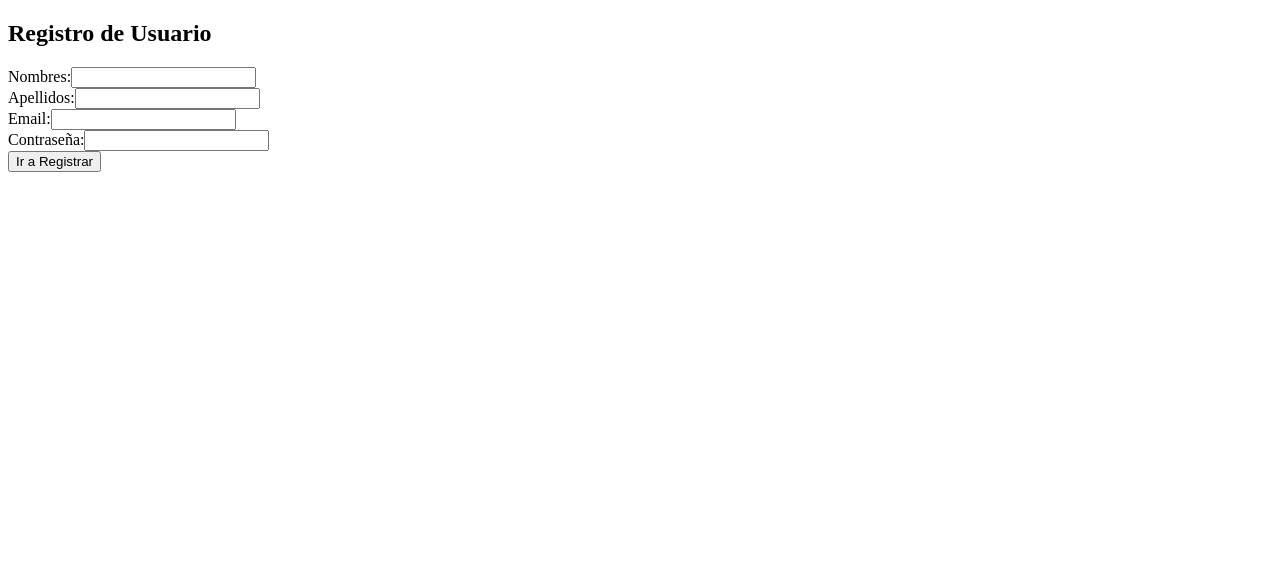
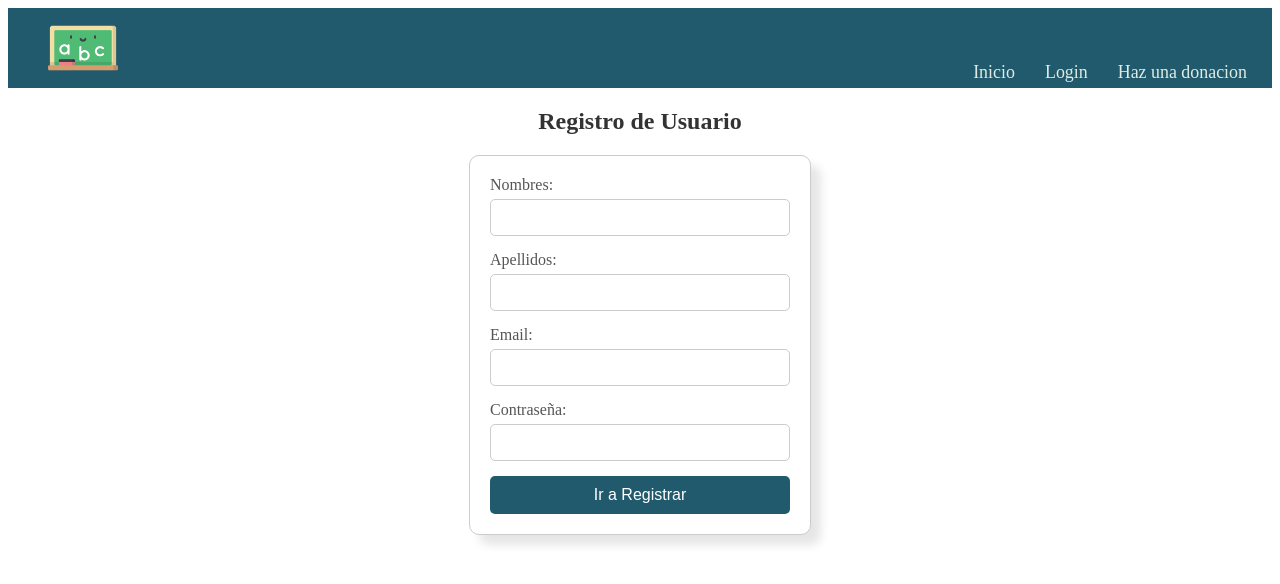
Before and after one commit to JoaquinSRG/Proyecto2vite, a React (Vite) app: page / in a window 1280 px wide. Both pictures are taken after a click on the link "Registrate". Shown: the top 584 px of the page. Built offline with nearby package versions, Linux system fonts and the light colour scheme.

Commit message:
Registro css completado

```diff
--- a/src/pages/registration.css
+++ b/src/pages/registration.css
@@ -0,0 +1,50 @@
+form {
+  background-color: #fff;
+  padding: 20px;
+  border-radius: 10px;
+  box-shadow: 10px 10px 10px rgba(0, 0, 0, 0.1);
+  width: 300px;
+  margin: 0 auto;
+  border: 1px solid #ccc;
+}
+
+h2 {
+  text-align: center;
+  color: #333;
+}
+
+label {
+  display: block;
+  margin-bottom: 5px;
+  color: #555;
+}
+
+input[type="text"],
+input[type="email"],
+input[type="password"] {
+  width: 100%;
+  padding: 10px;
+  margin-bottom: 15px;
+  border: 1px solid #ccc;
+  border-radius: 5px;
+  box-sizing: border-box;
+}
+
+button {
+  width: 100%;
+  background-color: #215a6d;
+  color: white;
+  padding: 10px;
+  border: none;
+  border-radius: 5px;
+  cursor: pointer;
+  font-size: 16px;
+}
+
+button:hover {
+  background-color: #45a049;
+}
+
+button:focus {
+  outline: none;
+}
--- a/src/pages/registration.jsx
+++ b/src/pages/registration.jsx
@@ -1,8 +1,41 @@
+import logo from "../media/logo.png";
+
 import "../pages/registration.css";
 
 export default function Registration({ cambiarVista }) {
   return (
     <>
+      <header>
+        <nav className="nav">
+          <ul className="nav_menu">
+            <li className="menu_logo">
+              <a href="#">
+                <img
+                  class="img"
+                  src={logo}
+                  alt="imagen del logo de Educacion ABC"
+                />
+              </a>
+            </li>
+            <li className="list_item">
+              <a class="link" href="/">
+                Inicio
+              </a>
+            </li>
+            <li className="list_item">
+              <a className="link" href="./html/login.html">
+                Login
+              </a>
+            </li>
+            <li className="list_item">
+              <a className="link" href="#">
+                Haz una donacion
+              </a>
+            </li>
+          </ul>
+        </nav>
+      </header>
+      <body>
         <h2>Registro de Usuario</h2>
         <form>
           <label for="nombres">Nombres:</label>
@@ -21,6 +54,7 @@ export default function Registration({ cambiarVista }) {
             Ir a Registrar
           </button>
         </form>
+      </body>
     </>
   );
 }
```
Lines whose indentation alone changed are shown as unchanged.
